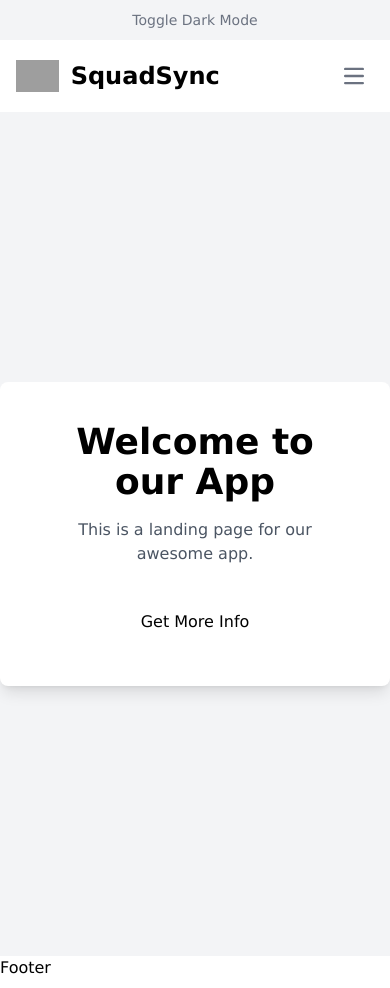
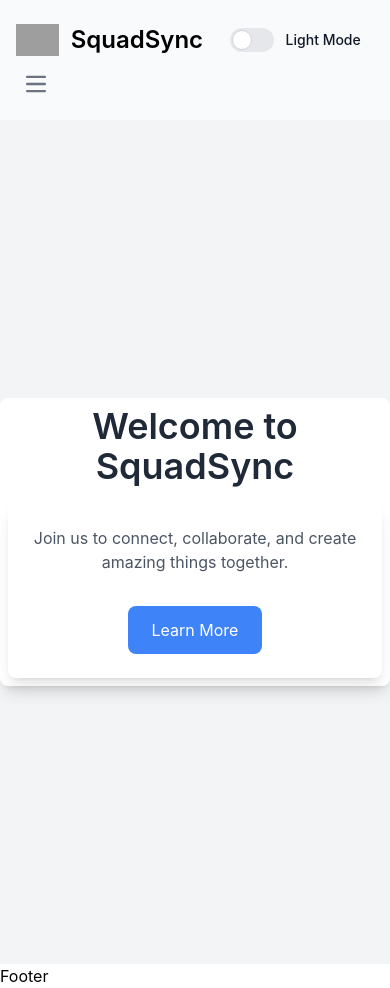
Before and after one commit to erikbenedict/squad-sync, a React (Vite) app in the folder client/: page / in a window 390 px wide. Built offline with nearby package versions, Linux system fonts and the light colour scheme; grey boxes are pictures that could not be loaded.

Commit message:
added landing page styling and carosel, darkmode toggle and flowbite navbar to app. navbar still needs functionality for hamburger menu

```diff
--- a/client/src/App.css
+++ b/client/src/App.css
@@ -1,14 +1,14 @@
 /* src/index.css */
 
 
- html,
+ /* html,
 body {
   font-family: 'Lucida Sans', 'Lucida Sans Regular', 'Lucida Grande', 'Lucida Sans Unicode', Geneva, Verdana, sans-serif;
   min-height: 100vh;
   min-height: 100dvh;
   padding: 0;
   margin: 0;
-}
+} */
 
 /* #root {
   display: flex;
@@ -45,10 +45,10 @@ nav>button {
   text-align: center;
 } */
 
- input {
+ /* input {
   width: 100%;
   padding: 0.25rem;
-}
+}  */
 
 /* button {
   display: inline-block;
@@ -64,7 +64,7 @@ nav>button {
   background-color: #007bff;
 } */
 
-#login-form,
+/* #login-form,
 #registration-form {
   display: flex;
   flex-direction: column;
@@ -73,7 +73,7 @@ nav>button {
   margin: 3rem auto;
   padding: 1.5rem;
   box-shadow: rgba(0, 0, 0, 0.16) 0px 1px 4px;
-}
+} */
 
 /* .page-title {
   text-align: center;
--- a/client/src/components/DarkModeToggle.jsx
+++ b/client/src/components/DarkModeToggle.jsx
@@ -1,37 +1,48 @@
-// DarkModeToggle.js
-import React, { useEffect } from 'react';
+import React, { useEffect, useState } from 'react';
 
 const DarkModeToggle = () => {
+  const [isDarkMode, setIsDarkMode] = useState(false);
+
   useEffect(() => {
     const prefersDark = window.matchMedia('(prefers-color-scheme: dark)').matches;
-    if (localStorage.getItem('color-theme') === 'dark' || (!localStorage.getItem('color-theme') && prefersDark)) {
+    const savedTheme = localStorage.getItem('color-theme');
+    if (savedTheme === 'dark' || (!savedTheme && prefersDark)) {
+      setIsDarkMode(true);
       document.documentElement.classList.add('dark');
     } else {
+      setIsDarkMode(false);
       document.documentElement.classList.remove('dark');
     }
   }, []);
 
   const toggleDarkMode = () => {
+    const newDarkMode = !isDarkMode;
+    setIsDarkMode(newDarkMode);
+
     const html = document.documentElement;
-    if (html.classList.contains('dark')) {
+    if (newDarkMode) {
+      html.classList.add('dark');
+      localStorage.setItem('color-theme', 'dark');
+    } else {
       html.classList.remove('dark');
       localStorage.setItem('color-theme', 'light');
-    } else {
-      html.classList.add('dark');
-      localStorage.setItem('color-theme', 'dark');
     }
   };
 
   return (
-    <div className="flex flex-col items-center justify-center  bg-gray-100 dark:bg-gray-900">
-    <button
-      id="theme-toggle"
-      type="button"
-      onClick={toggleDarkMode}
-      className="text-gray-500 dark:text-gray-400 hover:bg-gray-100 dark:hover:bg-gray-700 focus:outline-none focus:ring-4 focus:ring-gray-200 dark:focus:ring-gray-700 rounded-lg text-sm p-2.5"
-    >Toggle Dark Mode
-    </button>
-    </div>
+    <label className="relative inline-flex items-center cursor-pointer">
+      <input
+        type="checkbox"
+        value=""
+        className="sr-only peer"
+        checked={isDarkMode}
+        onChange={toggleDarkMode}
+      />
+      <div className={`w-11 h-6 bg-gray-200 rounded-full peer peer-focus:ring-4 peer-focus:ring-blue-300 dark:peer-focus:ring-blue-800 dark:bg-gray-700 peer-checked:after:translate-x-full peer-checked:after:border-white after:content-[''] after:absolute after:top-0.5 after:left-[2px] after:bg-white after:border-gray-300 after:border after:rounded-full after:h-5 after:w-5 after:transition-all dark:border-gray-600 peer-checked:bg-blue-600`} />
+      <span className="ml-3 text-sm font-medium text-gray-900 dark:text-gray-300">
+        {isDarkMode ? 'Dark Mode' : 'Light Mode'}
+      </span>
+    </label>
   );
 };
 
--- a/client/src/components/Header.jsx
+++ b/client/src/components/Header.jsx
@@ -1,21 +1,27 @@
 import React from 'react';
 import { Link } from 'react-router-dom';
 import { useCurrentUserContext } from '../context/CurrentUser';
+import DarkModeToggle from "./DarkModeToggle";
 
 function Header() {
   const { isLoggedIn, logoutUser } = useCurrentUserContext();
 
   return (
-    <nav className="bg-white border-gray-200 dark:bg-gray-900">
-      <div className="max-w-screen-xl flex flex-wrap items-center justify-between mx-auto p-4">
+    <nav className="border-gray-200 bg-gray-50 dark:bg-gray-800">
+      <div className="max-w-screen-xl  flex flex-wrap items-center justify-between mx-auto p-4">
         <a href="/" className="flex items-center">
           <img src="https://flowbite.com/docs/images/logo.svg" className="h-8 mr-3" alt="Flowbite Logo" />
           <span className="self-center text-2xl font-semibold whitespace-nowrap dark:text-white">SquadSync</span>
         </a>
+        <br></br><br></br>
+        <DarkModeToggle/>
+        <br></br><br></br>
         <button
-          data-collapse-toggle="navbar-default"
+          data-collapse-toggle="navbar-default "
           type="button"
-          className="inline-flex items-center p-2 w-10 h-10 justify-center text-sm text-gray-500 rounded-lg md:hidden hover:bg-gray-100 focus:outline-none focus:ring-2 focus:ring-gray-200 dark:text-gray-400 dark:hover:bg-gray-700 dark:focus:ring-gray-600"
+          className="inline-flex items-center p-2 w-10 h-10 justify-center text-sm text-gray-500
+          rounded-lg md:hidden hover:bg-gray-100 focus:outline-none focus:ring-2 focus:ring-gray-200
+          dark:text-gray-400 dark:hover:bg-gray-700 dark:focus:ring-gray-600"
           aria-controls="navbar-default"
           aria-expanded="false"
         >
@@ -25,23 +31,35 @@ function Header() {
           </svg>
         </button>
         <div className="hidden w-full md:block md:w-auto" id="navbar-default">
-          <ul className="font-medium flex flex-col p-4 md:p-0 mt-4 border border-gray-100 rounded-lg bg-gray-50 md:flex-row md:space-x-8 md:mt-0 md:border-0 md:bg-white dark:bg-gray-800 md:dark:bg-gray-900 dark:border-gray-700">
+          <ul className="font-medium flex flex-col p-4 md:p-0 mt-4 border border-gray-100 rounded-lg bg-gray-50
+          md:flex-row md:space-x-8 md:mt-0 md:border-0 md:bg-white dark:bg-gray-800 ">
             {isLoggedIn() ? (
               <>
                 <li>
-                  <Link to="/dashboard" className="block py-2 pl-3 pr-4 text-gray-900 rounded hover:bg-gray-100 md:hover:bg-transparent md:border-0 md:hover:text-blue-700 md:p-0 dark:text-white md:dark:hover:text-blue-500 dark:hover:bg-gray-700 dark:hover:text-white md:dark:hover:bg-transparent">Dashboard</Link>
+                  <Link to="/dashboard" className="block py-2 pl-3 pr-4 text-gray-900 rounded hover:bg-gray-100
+                  md:hover:bg-transparent md:border-0 md:hover:text-blue-700 md:p-0 dark:text-white
+                  md:dark:hover:text-blue-500 dark:hover:bg-gray-700 dark:hover:text-white
+                  md:dark:hover:bg-transparent">Dashboard</Link>
                 </li>
                 <li>
-                  <button type="button" onClick={logoutUser} className="block py-2 pl-3 pr-4 text-gray-900 rounded hover:bg-gray-100 md:hover:bg-transparent md:border-0 md:hover:text-blue-700 md:p-0 dark:text-white md:dark:hover:text-blue-500 dark:hover:bg-gray-700 dark:hover:text-white md:dark:hover:bg-transparent">Logout</button>
+                  <button type="button" onClick={logoutUser} className="block py-2 pl-3 pr-4 text-gray-900 rounded
+                  hover:bg-gray-100 md:hover:bg-transparent md:border-0 md:hover:text-blue-700 md:p-0 dark:text-white
+                  md:dark:hover:text-blue-500 dark:hover:bg-gray-700 dark:hover:text-white md:dark:hover:bg-transparent">Logout</button>
                 </li>
               </>
             ) : (
               <>
                 <li>
-                  <Link to="/login" className="block py-2 pl-3 pr-4 text-gray-900 rounded hover:bg-gray-100 md:hover:bg-transparent md:border-0 md:hover:text-blue-700 md:p-0 dark:text-white md:dark:hover:text-blue-500 dark:hover:bg-gray-700 dark:hover:text-white md:dark:hover:bg-transparent">Login</Link>
+                  <Link to="/login" className="block py-2 pl-3 pr-4 text-gray-900 rounded hover:bg-gray-100
+                  md:hover:bg-transparent md:border-0 md:hover:text-blue-700 md:p-0 dark:text-white
+                  md:dark:hover:text-blue-500 dark:hover:bg-gray-700 dark:hover:text-white
+                  md:dark:hover:bg-transparent">Login</Link>
                 </li>
                 <li>
-                  <Link to="/register" className="block py-2 pl-3 pr-4 text-gray-900 rounded hover:bg-gray-100 md:hover:bg-transparent md:border-0 md:hover:text-blue-700 md:p-0 dark:text-white md:dark:hover:text-blue-500 dark:hover:bg-gray-700 dark:hover:text-white md:dark:hover:bg-transparent">Sign Up</Link>
+                  <Link to="/register" className="block py-2 pl-3 pr-4 text-gray-900 rounded hover:bg-gray-100
+                   md:hover:bg-transparent md:border-0 md:hover:text-blue-700 md:p-0 dark:text-white
+                   md:dark:hover:text-blue-500 dark:hover:bg-gray-700 dark:hover:text-white
+                   md:dark:hover:bg-transparent">Sign Up</Link>
                 </li>
               </>
             )}
--- a/client/src/main.jsx
+++ b/client/src/main.jsx
@@ -12,7 +12,6 @@ import { CurrentUserProvider } from "./context";
 
 
 import "flowbite/dist/flowbite.min.css";
-import DarkModeToggle from "./components/DarkModeToggle";
 
 
 
@@ -48,7 +47,6 @@ ReactDOM.createRoot(document.getElementById("root")).render(
   <React.StrictMode>
     <CookiesProvider>
       <CurrentUserProvider>
-         <DarkModeToggle/>
            <RouterProvider router={router} />
       </CurrentUserProvider>
     </CookiesProvider>
--- a/client/src/pages/Landing.jsx
+++ b/client/src/pages/Landing.jsx
@@ -1,51 +1,85 @@
-import React, { useState } from 'react';
+import React, { useState } from "react";
 import { Carousel } from "flowbite-react";
 
 const Landing = () => {
   const [showCarousel, setShowCarousel] = useState(false);
+  const [menuOpen, setMenuOpen] = useState(false);
 
   const handleCarouselButtonClick = () => {
     setShowCarousel(true);
   };
 
+  const handleBackButtonClick = () => {
+    setShowCarousel(false);
+  };
+
   return (
     <div className="flex items-center justify-center min-h-screen bg-gray-100 dark:bg-gray-900">
-      <div className="bg-white p-10 rounded-lg shadow-lg text-center">
-        <h1 className="text-4xl font-semibold mb-4">Welcome to our App</h1>
-        <p className="text-gray-600 mb-8">
-          This is a landing page for our awesome app.
+      {!showCarousel ? (
+        <div className="bg-white p-2 w-45 md:p-16 rounded-lg shadow-lg bg-gray-100 dark:bg-gray-600 max-w-screen-sm mx-auto" style={{ maxWidth: '100vw' }}>
+          <h1 className="text-4xl font-semibold mb-4 text-gray-800 dark:text-black text-center">
+            Welcome to SquadSync
+          </h1>
+          <div className="bg-white p-6 md:p-10 rounded-lg shadow-lg bg-gray-100 dark:bg-gray-400">
+            <div className="max-w-md mx-auto text-center">
+              <p className="mb-8 text-gray-600">
+                Join us to connect, collaborate, and create amazing things
+                together.
               </p>
+              <div className="flex justify-center space-x-4">
                 <button
-          className="btn btn-primary px-6 py-3 rounded-lg"
+                  className="btn btn-primary px-6 py-3 rounded-lg text-white bg-blue-500 hover:bg-blue-600 focus:outline-none"
                   onClick={handleCarouselButtonClick}
                 >
-          Get More Info
+                  Learn More
                 </button>
+
               </div>
-
-      {showCarousel && (
-        <div id="default-carousel" className="relative w-full" data-carousel="slide">
-          {/* Carousel wrapper */}
-          <div className="relative h-56 overflow-hidden rounded-lg md:h-96">
-            {/* Item 1 */}
-            <div className="hidden duration-700 ease-in-out" data-carousel-item>
-              <img src="/picture/222.jpg" className="absolute block w-full -translate-x-1/2 -translate-y-1/2 top-1/2 left-1/2" alt="..." />
+            </div>
+          </div>
+        </div>
+      ) : (
+        <div className="relative w-full max-w-screen-lg mx-auto">
+          <Carousel>
+            {/* Placeholder slide 1 */}
+            <div
+              className="relative h-96 bg-cover bg-center rounded-lg"
+              style={{
+                backgroundImage: `url('https://cdn.pixabay.com/photo/2015/04/23/22/00/tree-736885_1280.jpg')`,
+              }}
+              data-carousel-item
+            >
+              <div className="absolute inset-0 flex flex-col justify-center items-center text-white bg-black bg-opacity-50 p-8">
+                <h2 className="text-2xl font-bold mb-2">Slide 1</h2>
+                <p className="text-gray-300">
+                  Discover the beauty of nature with our app.
+                </p>
               </div>
             </div>
 
-          {/* Slider indicators */}
-          <div className="absolute z-30 flex space-x-3 -translate-x-1/2 bottom-5 left-1/2">
-            <button type="button" className="w-3 h-3 rounded-full" aria-current="true" aria-label="Slide 1" data-carousel-slide-to="0"></button>
+            {/* Placeholder slide 2 */}
+            <div
+              className="relative h-96 bg-cover bg-center rounded-lg"
+              style={{
+                backgroundImage: `url('https://cdn.pixabay.com/photo/2015/04/23/22/00/tree-736885_1280.jpg')`,
+              }}
+              data-carousel-item
+            >
+              <div className="absolute inset-0 flex flex-col justify-center items-center text-white bg-black bg-opacity-50 p-8">
+                <h2 className="text-2xl font-bold mb-2">Slide 2</h2>
+                <p className="text-gray-300">
+                  Experience new adventures with our app.
+                </p>
+              </div>
             </div>
 
-          {/* Slider controls */}
-          <button type="button" className="absolute top-0 left-0 z-30 flex items-center justify-center h-full px-4 cursor-pointer group focus:outline-none" data-carousel-prev>
-            <span className="inline-flex items-center justify-center w-10 h-10 rounded-full bg-white/30 dark:bg-gray-800/30 group-hover:bg-white/50 dark:group-hover:bg-gray-800/60 group-focus:ring-4 group-focus:ring-white dark:group-focus:ring-gray-800/70 group-focus:outline-none">
-              <svg className="w-4 h-4 text-white dark:text-gray-800" aria-hidden="true" xmlns="http://www.w3.org/2000/svg" fill="none" viewBox="0 0 6 10">
-                <path stroke="currentColor" strokeLinecap="round" strokeLinejoin="round" strokeWidth="2" d="M5 1 1 5l4 4"/>
-              </svg>
-              <span className="sr-only">Previous</span>
-            </span>
+            {/* Add more placeholder slides here */}
+          </Carousel>
+          <button
+            className="absolute bottom-5 left-1/2 transform -translate-x-1/2 z-40 bg-white dark:bg-gray-800 p-2 rounded-lg shadow-lg text-gray-600 dark:text-white hover:bg-gray-100 dark:hover:bg-gray-700 focus:outline-none"
+            onClick={handleBackButtonClick}
+          >
+            Back
           </button>
         </div>
       )}
```
Lines whose indentation alone changed are shown as unchanged.
